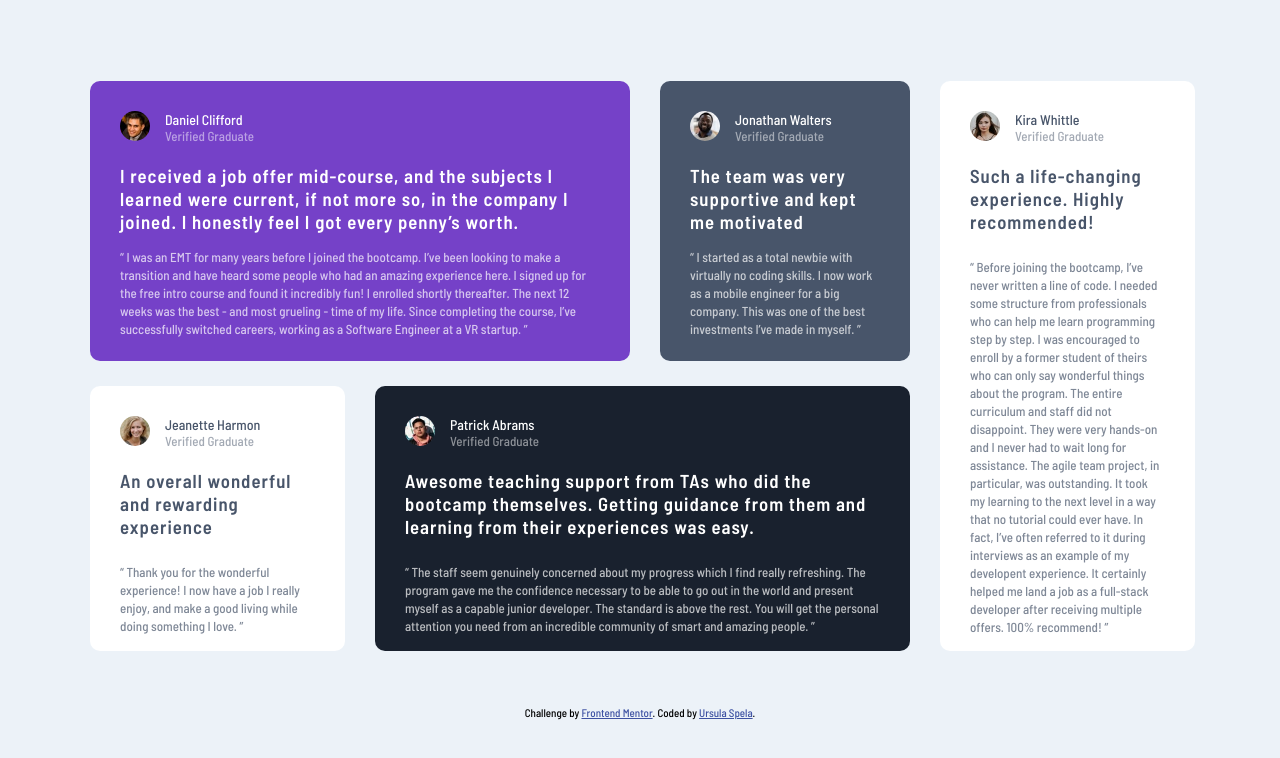
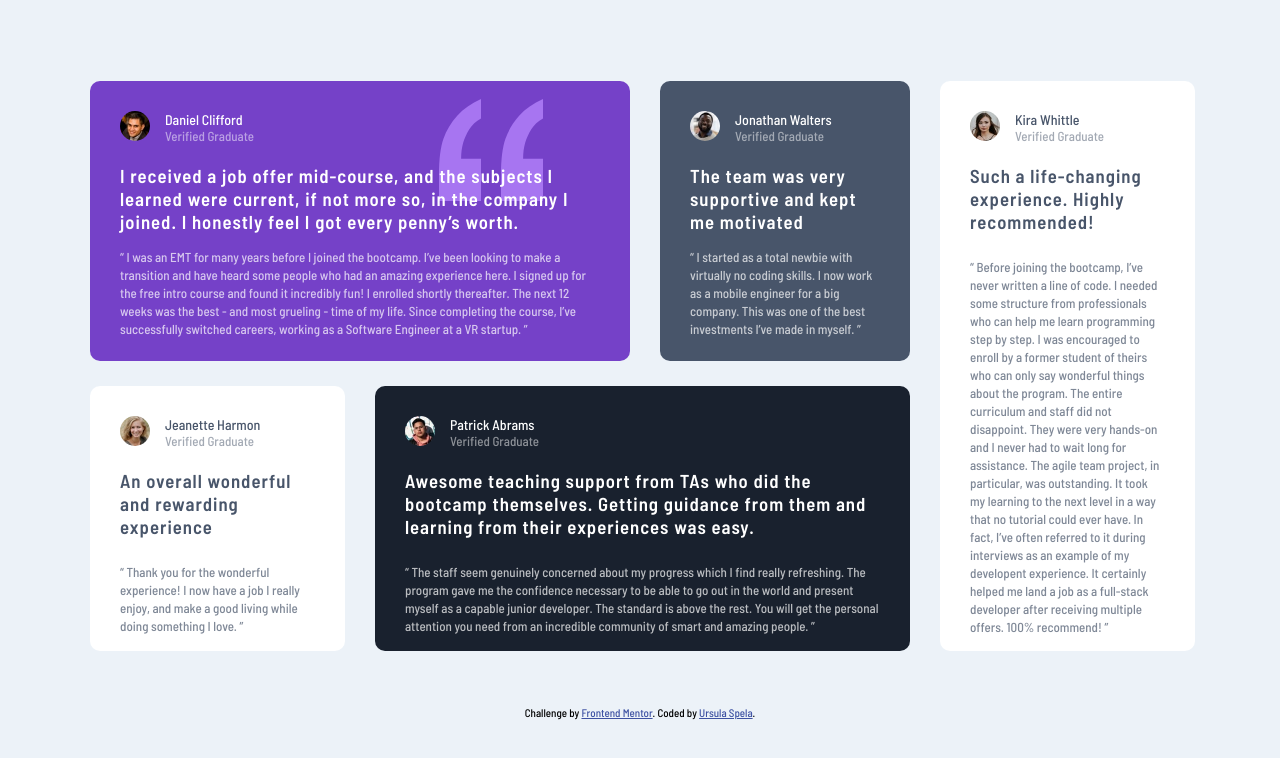
Before and after one commit to UrsulaSpela/testimonials-grid-section-main, a plain HTML site: page index.html in a window 1280 px wide. Drawn offline with Linux system fonts and the light colour scheme.

Commit message:
Add files via upload

```diff
--- a/index.html
+++ b/index.html
@@ -113,7 +113,7 @@
 
   <div class="attribution">
     Challenge by <a href="https://www.frontendmentor.io?ref=challenge" target="_blank">Frontend Mentor</a>.
-    Coded by <a href="#">Ursula Spela</a>.
+    Coded by <a href="https://github.com/UrsulaSpela">Ursula Spela</a>.
   </div>
 </body>
 </html>
--- a/style.css
+++ b/style.css
@@ -30,7 +30,8 @@ body {
 #one {
   grid-column: 1/3;
   grid-row: 1/2;
-  background: hsl(263, 55%, 52%);
+  background: hsl(263, 55%, 52%) url(images/bg-pattern-quotation.svg) no-repeat;
+  background-position: 80% 10%;
   color: white;
   height: 280px;
   width: 540px;
```
